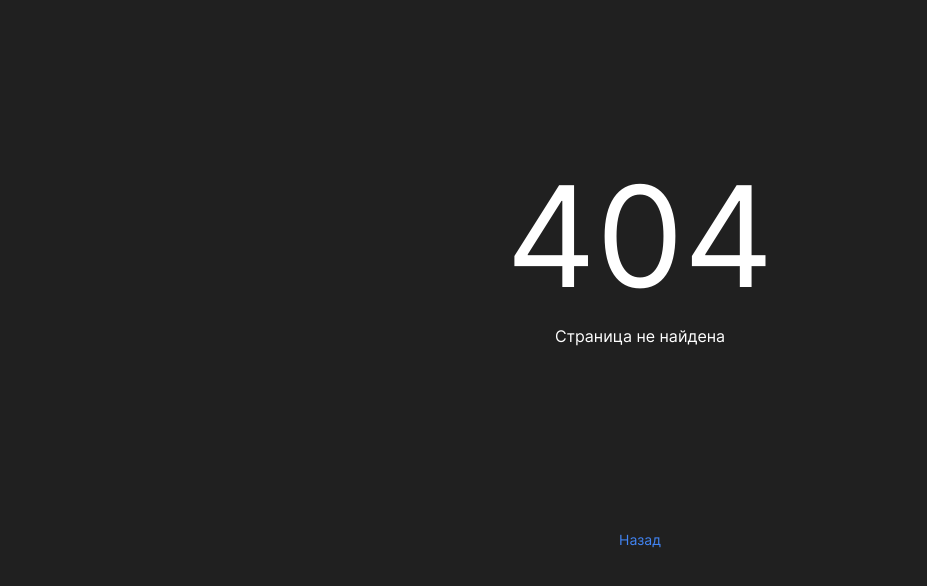
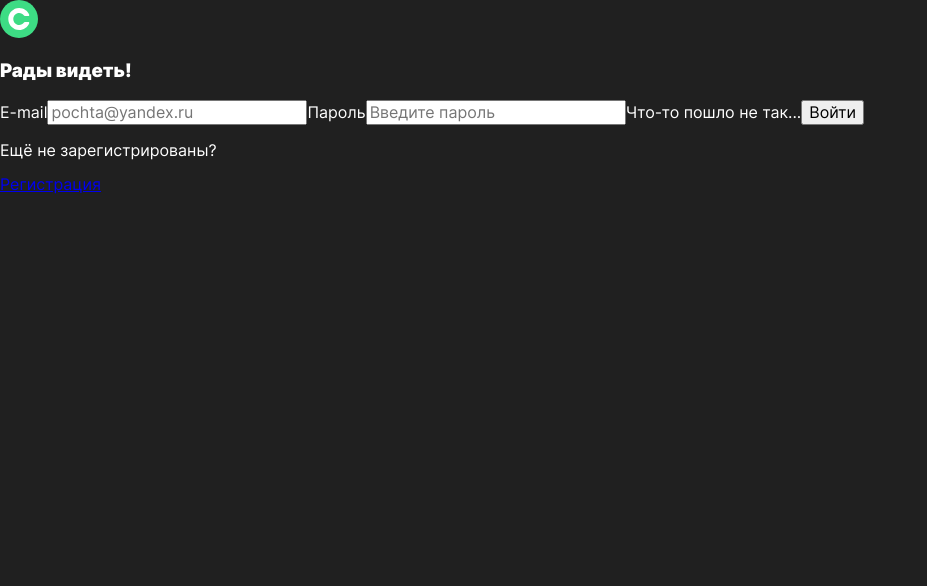
Before and after one commit to OlgaOlgar47/movies-explorer-frontend, a React (Create React App) app: page /signin in a window 1280 px wide. Before the commit this address had no page. Shown: the top 586 px of the page, without its empty margins (0-927 px from the left). Built offline with nearby package versions, Linux system fonts and the light colour scheme.

Commit message:
feat: NotFoundPage, Form without css, Register, Login

```diff
--- a/src/components/App/App.js
+++ b/src/components/App/App.js
@@ -6,8 +6,8 @@ import Main from "../Main/Main";
 import Movies from "../Movies/Movies";
 import SavedMovies from "../SavedMovies/SavedMovies";
 import Profile from "../Profile/Profile";
-// import Register from "../Register/Register";
-// import Login from "../Login/Login";
+import Register from "../Register/Register";
+import Login from "../Login/Login";
 import Footer from "../Footer/Footer";
 import NotFoundPage from "../NotFoundPage/NotFoundPage";
 
@@ -43,8 +43,8 @@ function App() {
             path="/profile"
             element={<Profile name="Виталий" email="pochta@yandex.ru" />}
           />
-          {/* <Route path="/signup" element={<Register />}/> */}
-          {/* <Route path="/signin" element={<Login />} /> */}
+          <Route path="/signup" element={<Register />}/>
+          <Route path="/signin" element={<Login />} />
           <Route path="*" element={<NotFoundPage />} />
         </Routes>
         {showFooter() && <Footer />}
--- /dev/null
+++ b/src/components/Form/Form.js
@@ -0,0 +1,32 @@
+import React from "react";
+import './Form.css';
+import logo from '../../images/logo.svg'
+import { Link } from "react-router-dom";
+
+function Form({isRegister, title, name, email, submitText, link, formText, linkText}) {
+  return (
+    <form className="form">
+      <img src={logo} alt="логотип сайта" className="form__logo"></img>
+      <h3 className="form__title">{title}</h3>
+      {isRegister ? (<label className="form__label">Имя
+<input type="text" id="name" name="name" placeholder={name} required></input>
+<span className="form__input-error"></span>
+      </label>) : ""}
+      <label className="form__label">E-mail
+<input type="email" id="email" name="email" placeholder={email} required></input>
+<span className="form__input-error"></span>
+      </label>
+      <label className="form__label">Пароль
+<input type="password" id="password" name="password" placeholder="Введите пароль" required></input>
+<span className="form__input-error">Что-то пошло не так...</span>
+      </label>
+      <button type="submit" className="form__submit-button">{submitText}</button>
+      <div className="form__subtitle">
+        <p className="form__subtitle">{formText}</p>
+        <Link to={link} className="form__subtitle-text">{linkText}</Link>
+      </div>
+    </form>
+  );
+}
+
+export default Form;
--- /dev/null
+++ b/src/components/Login/Login.js
@@ -0,0 +1,18 @@
+import React from "react";
+import Form from "../Form/Form";
+
+function Login() {
+  return (
+    <Form
+      isRegister={false}
+      title="Рады видеть!"
+      email="pochta@yandex.ru"
+      submitText="Войти"
+      link="/signup"
+      formText="Ещё не зарегистрированы?"
+      linkText="Регистрация"
+    />
+  );
+}
+
+export default Login;
```
Also changed, not shown: src/components/Form/Form.css (added), src/components/Login/Login.css (added).
